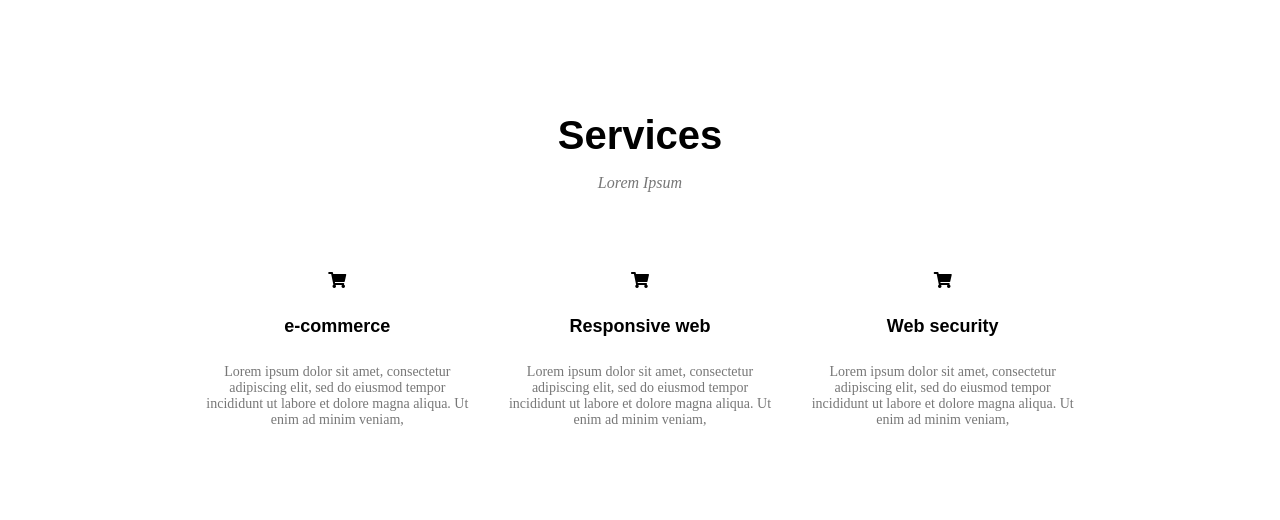
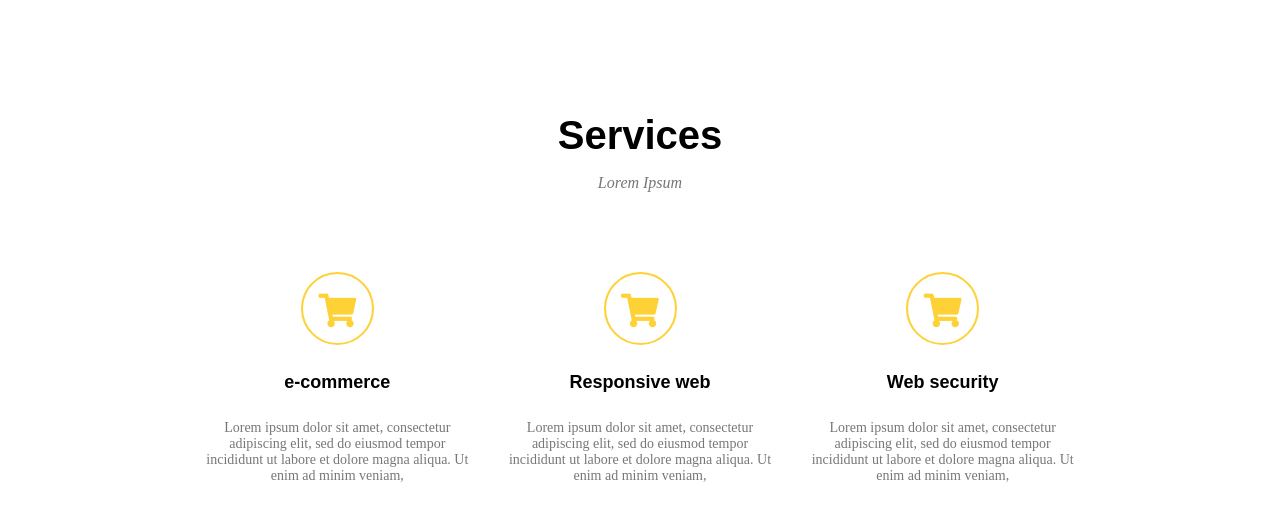
Before and after one commit to Misiek40k/goldenStudio-css-layout, a website: page index.html in a window 1280 px wide. Shown: the part 722-1242 px from the top of the page. Drawn offline with Linux system fonts and the light colour scheme; a web font is replaced by a local one.

Commit message:
Add icon styles to services inner item

```diff
--- a/index.html
+++ b/index.html
@@ -60,21 +60,21 @@
             <p class="services__descr">Lorem Ipsum</p>
             <div class="services__inner">
                 <div class="services__inner__item">
-                    <i class="fas fa-shopping-cart"></i>
+                    <i class="fas fa-shopping-cart services__inner__item__icon"></i>
                     <h2 class="services__inner__item__title">e-commerce</h2>
                     <p class="services__inner__item__descr">
                         Lorem ipsum dolor sit amet, consectetur adipiscing elit, sed do eiusmod tempor incididunt ut labore et dolore magna aliqua. Ut enim ad minim veniam,
                     </p>
                 </div>
                 <div class="services__inner__item">
-                    <i class="fas fa-shopping-cart"></i>
+                    <i class="fas fa-shopping-cart services__inner__item__icon"></i>
                     <h2 class="services__inner__item__title">Responsive web</h2>
                     <p class="services__inner__item__descr">
                         Lorem ipsum dolor sit amet, consectetur adipiscing elit, sed do eiusmod tempor incididunt ut labore et dolore magna aliqua. Ut enim ad minim veniam,
                     </p>
                 </div>
                 <div class="services__inner__item">
-                    <i class="fas fa-shopping-cart"></i>
+                    <i class="fas fa-shopping-cart services__inner__item__icon"></i>
                     <h2 class="services__inner__item__title">Web security</h2>
                     <p class="services__inner__item__descr">
                         Lorem ipsum dolor sit amet, consectetur adipiscing elit, sed do eiusmod tempor incididunt ut labore et dolore magna aliqua. Ut enim ad minim veniam,
--- a/sass/style.scss
+++ b/sass/style.scss
@@ -119,6 +119,16 @@
                 width: 100%;
             }
 
+            &__icon {
+                font-size: $base-unit * 2.1;
+                width: $base-unit * 4.5625;
+                height: $base-unit * 4.5625;
+                line-height: $base-unit * 4.5625;
+                color: $product-color;
+                border-radius: 50%;
+                border: 2px $product-color solid;
+            }
+
             &__title {
                 @extend%itemTitleText;
             }
```
Also changed, not shown: css/style.css, 1 other file.
